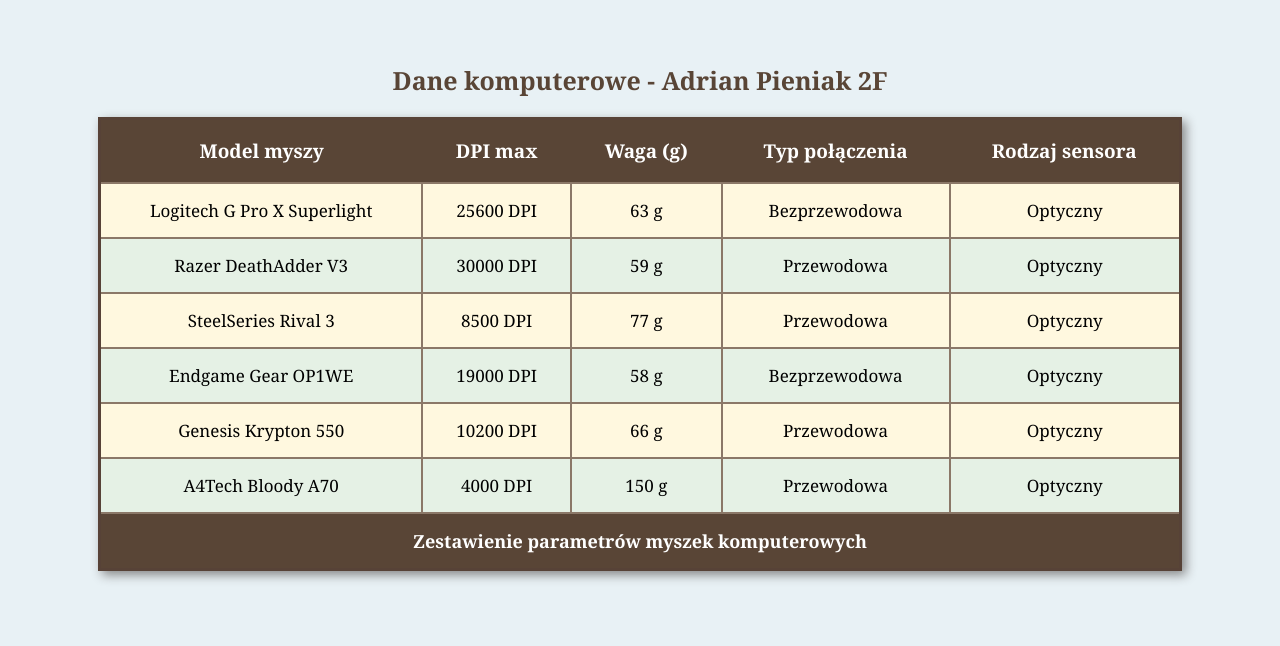
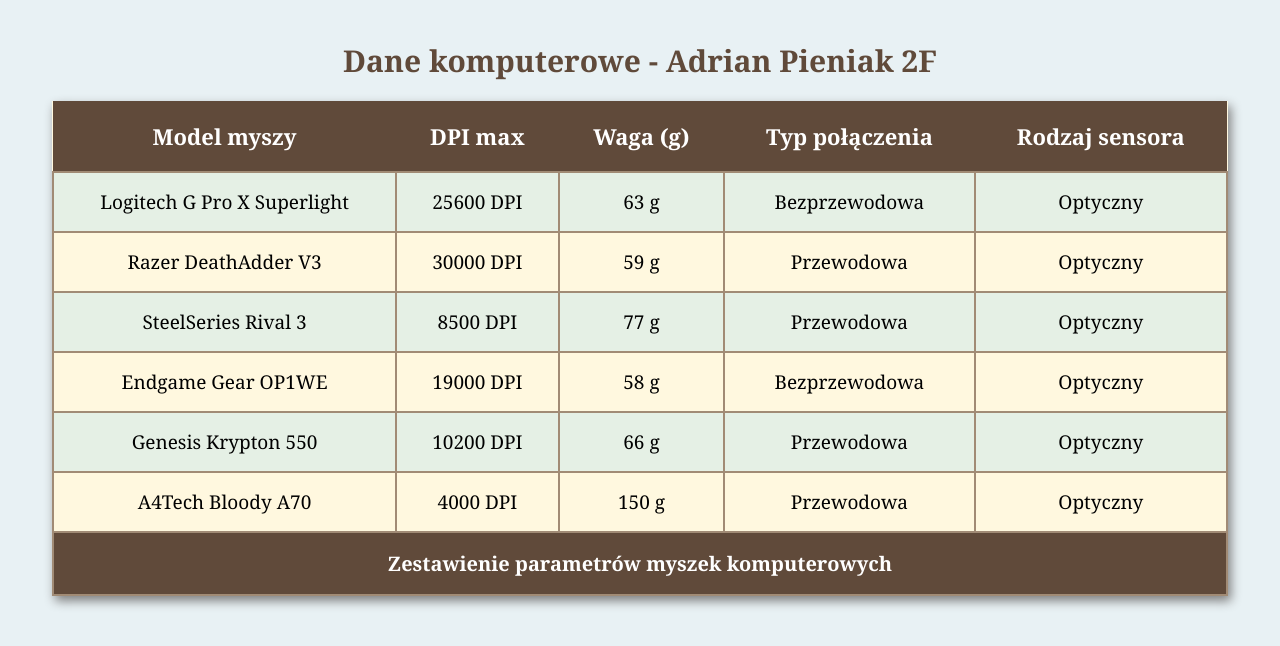
Before and after one commit to adrianpieniak30-commits/witryny, a plain HTML site: page tabela_pieniak.html in a window 1280 px wide. Drawn offline with Linux system fonts and the light colour scheme.

Commit message:
Update tabela_pieniak.html

```diff
--- a/tabela_pieniak.html
+++ b/tabela_pieniak.html
@@ -3,73 +3,61 @@
 <html lang="pl">
 <head>
     <meta charset="UTF-8">
-<title>Dane komputerowe - Adrian Pieniak 2F</title>
+    <title>Dane komputerowe</title>
 
     <style>
         body {
-        background-color: #e8f1f5;
-        font-family: Georgia, serif;
+            background-color: #e8f1f4;
+            font-family: Georgia;
             text-align: center;
-        padding: 30px;
         }
 
         h1 {
-        color: #49352b;
+            color: #604a3a;
+            margin-top: 40px;
             font-size: 30px;
         }
 
         table {
-        width: 90%;
-        margin: 25px auto;
+            width: 93%;
+            margin: 20px auto;
             border-collapse: collapse;
-        border: 3px solid #574237;
-        box-shadow: 4px 4px 10px #888;
+            background-color: #fff8df;
+            box-shadow: 3px 5px 10px gray;
         }
 
         th {
-        background-color: #594536;
+            background-color: #604a3a;
             color: white;
-        padding: 18px;
+            padding: 20px;
+            font-size: 22px;
+        }
+
+        td {
+            border: 2px solid #a18b75;
+            padding: 16px;
             font-size: 19px;
         }
 
-    td {
-        border: 2px solid #8b7868;
-        padding: 15px;
-        font-size: 17px;
-        background-color: #fff8df;
+        tr:nth-child(even) {
+            background-color: #e5f0e5;
         }
 
-    tr:nth-child(even) td {
-        background-color: #e5f1e5;
-    }
-
-    tr:hover td {
-        background-color: #d5e8ed;
-    }
-
-    caption {
-        font-size: 25px;
-        font-weight: bold;
-        color: #594536;
-        margin-bottom: 20px;
-    }
-
-    tfoot td {
-        background-color: #594536 !important;
+        .stopka {
+            background-color: #604a3a;
             color: white;
             font-weight: bold;
-        font-size: 18px;
+            padding: 17px;
+            font-size: 20px;
         }
     </style>
 </head>
 
 <body>
 
+    <h1>Dane komputerowe - Adrian Pieniak 2F</h1>
+
     <table>
-<caption>Dane komputerowe - Adrian Pieniak 2F</caption>
-
-<thead>
         <tr>
             <th>Model myszy</th>
             <th>DPI max</th>
@@ -77,9 +65,7 @@
             <th>Typ połączenia</th>
             <th>Rodzaj sensora</th>
         </tr>
-</thead>
 
-<tbody>
         <tr>
             <td>Logitech G Pro X Superlight</td>
             <td>25600 DPI</td>
@@ -127,16 +113,12 @@
             <td>Przewodowa</td>
             <td>Optyczny</td>
         </tr>
-</tbody>
 
-<tfoot>
         <tr>
-    <td colspan="5">
+            <td colspan="5" class="stopka">
                 Zestawienie parametrów myszek komputerowych
             </td>
         </tr>
-</tfoot>
-
     </table>
 
 </body>
```
Lines whose indentation alone changed are shown as unchanged.
